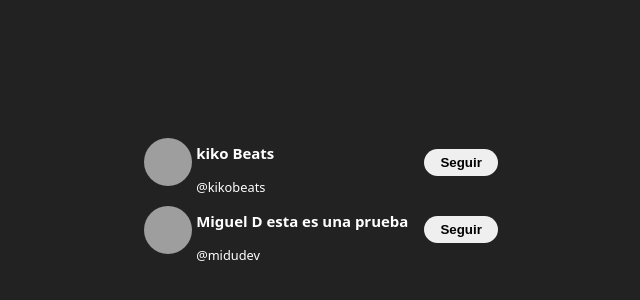
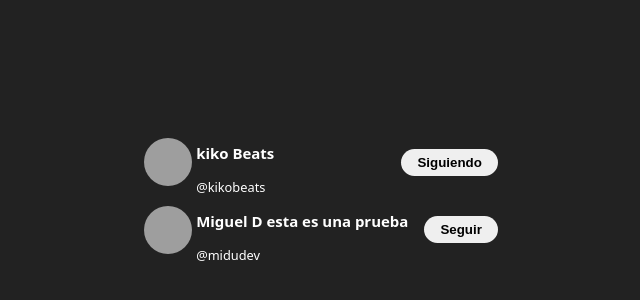
Before and after one commit to Beowulfdgo/aprende-react, a React (Vite) app: page / in a window 1280 px wide. Shown: the part 204-504 px from the top of the page, without its empty margins (319-959 px from the left). Built offline with nearby package versions, Linux system fonts and the light colour scheme; grey boxes are pictures that could not be loaded.

Commit message:
pasar parametros booleanos al props

```diff
--- a/src/TwitterFollowCard.jsx
+++ b/src/TwitterFollowCard.jsx
@@ -12,11 +12,10 @@ export function TwitterFollowCard ({children,userName,isFollowing}) {
            <span
             className='tw-followCard-infoUserName'>@{userName}
            </span>
-
            </div>
         </header>
         <aside>
-          <button className='tw-followCard-button'>Seguir</button>
+          <button className='tw-followCard-button'>{text}</button>
         </aside>
       </article>
     )
```
